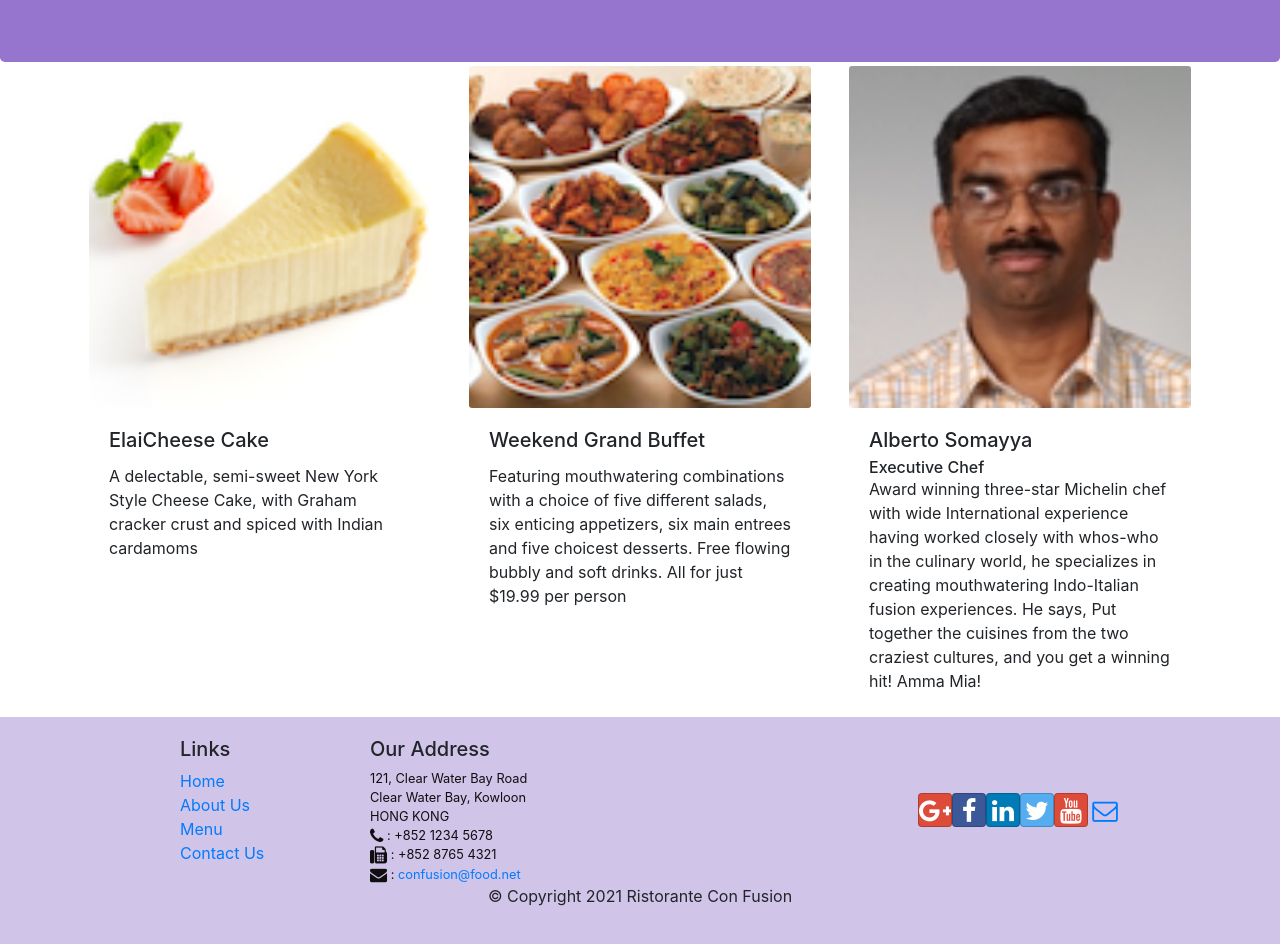
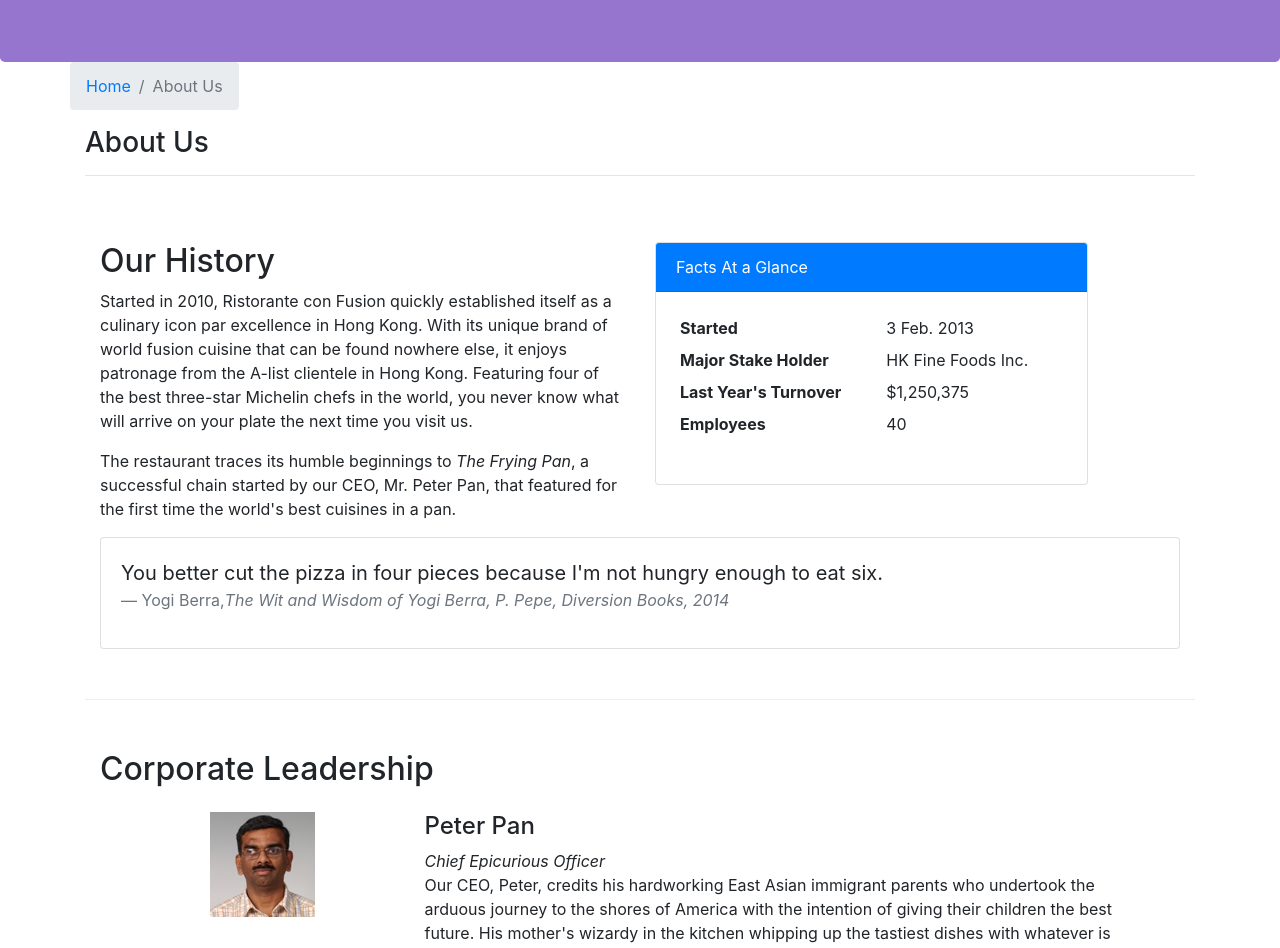
Before and after one commit to InternDevs/coursera-react, a React (Create React App) app: page /aboutus in a window 1280 px wide. Before the commit this address led to /home. Shown: the part 280-1228 px from the top of the page. Built offline with nearby package versions, Linux system fonts and the light colour scheme.

Commit message:
Development all task of the assignment requirements

```diff
--- /dev/null
+++ b/src/components/AboutComponent.jsx
@@ -0,0 +1,90 @@
+import React from 'react';
+import { Breadcrumb, BreadcrumbItem, Card, CardBody, CardHeader, Media } from 'reactstrap';
+import { Link } from 'react-router-dom';
+
+const RenderLeader = ({leader}) => {
+    return(
+        <Media className="col-12 m-2 row flex-lg-wrap">
+            <Media left className="col-12 m-2 col-md-3">
+                    <Media object className="mx-auto d-block" src={leader.image} alt={leader.name}/>
+            </Media>
+            <Media body right className="col-12 m-md-2 col-md-9">
+                <h4>{leader.name}</h4>
+                <i>{leader.designation}</i>
+                <p>{leader.description}</p>
+            </Media>
+        </Media>
+    );
+};
+
+function About(props) {
+
+    const leaders = props.leaders.map((leader) => {
+        return (
+            <RenderLeader leader={leader} />
+        );
+    });
+
+    return(
+        <div className="container">
+            <div className="row">
+                <Breadcrumb>
+                    <BreadcrumbItem><Link to="/home">Home</Link></BreadcrumbItem>
+                    <BreadcrumbItem active>About Us</BreadcrumbItem>
+                </Breadcrumb>
+                <div className="col-12">
+                    <h3>About Us</h3>
+                    <hr />
+                </div>
+            </div>
+            <div className="row row-content">
+                <div className="col-12 col-md-6">
+                    <h2>Our History</h2>
+                    <p>Started in 2010, Ristorante con Fusion quickly established itself as a culinary icon par excellence in Hong Kong. With its unique brand of world fusion cuisine that can be found nowhere else, it enjoys patronage from the A-list clientele in Hong Kong.  Featuring four of the best three-star Michelin chefs in the world, you never know what will arrive on your plate the next time you visit us.</p>
+                    <p>The restaurant traces its humble beginnings to <em>The Frying Pan</em>, a successful chain started by our CEO, Mr. Peter Pan, that featured for the first time the world's best cuisines in a pan.</p>
+                </div>
+                <div className="col-12 col-md-5">
+                    <Card>
+                        <CardHeader className="bg-primary text-white">Facts At a Glance</CardHeader>
+                        <CardBody>
+                            <dl className="row p-1">
+                                <dt className="col-6">Started</dt>
+                                <dd className="col-6">3 Feb. 2013</dd>
+                                <dt className="col-6">Major Stake Holder</dt>
+                                <dd className="col-6">HK Fine Foods Inc.</dd>
+                                <dt className="col-6">Last Year's Turnover</dt>
+                                <dd className="col-6">$1,250,375</dd>
+                                <dt className="col-6">Employees</dt>
+                                <dd className="col-6">40</dd>
+                            </dl>
+                        </CardBody>
+                    </Card>
+                </div>
+                <div className="col-12">
+                    <Card>
+                        <CardBody className="bg-faded">
+                            <blockquote className="blockquote">
+                                <p className="mb-0">You better cut the pizza in four pieces because
+                                    I'm not hungry enough to eat six.</p>
+                                <footer className="blockquote-footer">Yogi Berra,
+                                <cite title="Source Title">The Wit and Wisdom of Yogi Berra,
+                                    P. Pepe, Diversion Books, 2014</cite>
+                                </footer>
+                            </blockquote>
+                        </CardBody>
+                    </Card>
+                </div>
+            </div>
+            <div className="row row-content">
+                <div className="col-12">
+                    <h2>Corporate Leadership</h2>
+                </div>
+                <div className="container">
+                    {leaders}
+                </div>
+            </div>
+        </div>
+    );
+}
+
+export default About;
--- a/src/components/MainComponent.jsx
+++ b/src/components/MainComponent.jsx
@@ -4,6 +4,7 @@ import Home from './HomeComponent';
 import Menu from './MenuComponent';
 import ContactUs from './ContactUsComponent';
 import DishDetail from "./DishDetailComponent";
+import About from './AboutComponent';
 import Footer from './FooterComponent';
 import {comments} from '../shared/comments.json'
 import {dishes} from '../shared/dishes.json';
@@ -49,6 +50,7 @@ class Main extends Component {
                     <Route path='/home' component={HomePage} />
                     <Route exact path='/menu' component={() => <Menu dishes={this.state.dishes} onClick={()=>null}/>} />
                     <Route path="/menu/:dishId" component={DishWithId}/>
+                    <Route path="/aboutus" component={()=> <About leaders={this.state.leaders}/>}/>
                     <Route exact path='/contactus' component={()=> <ContactUs />} />
                     <Redirect to="/home" />
                 </Switch>
```
